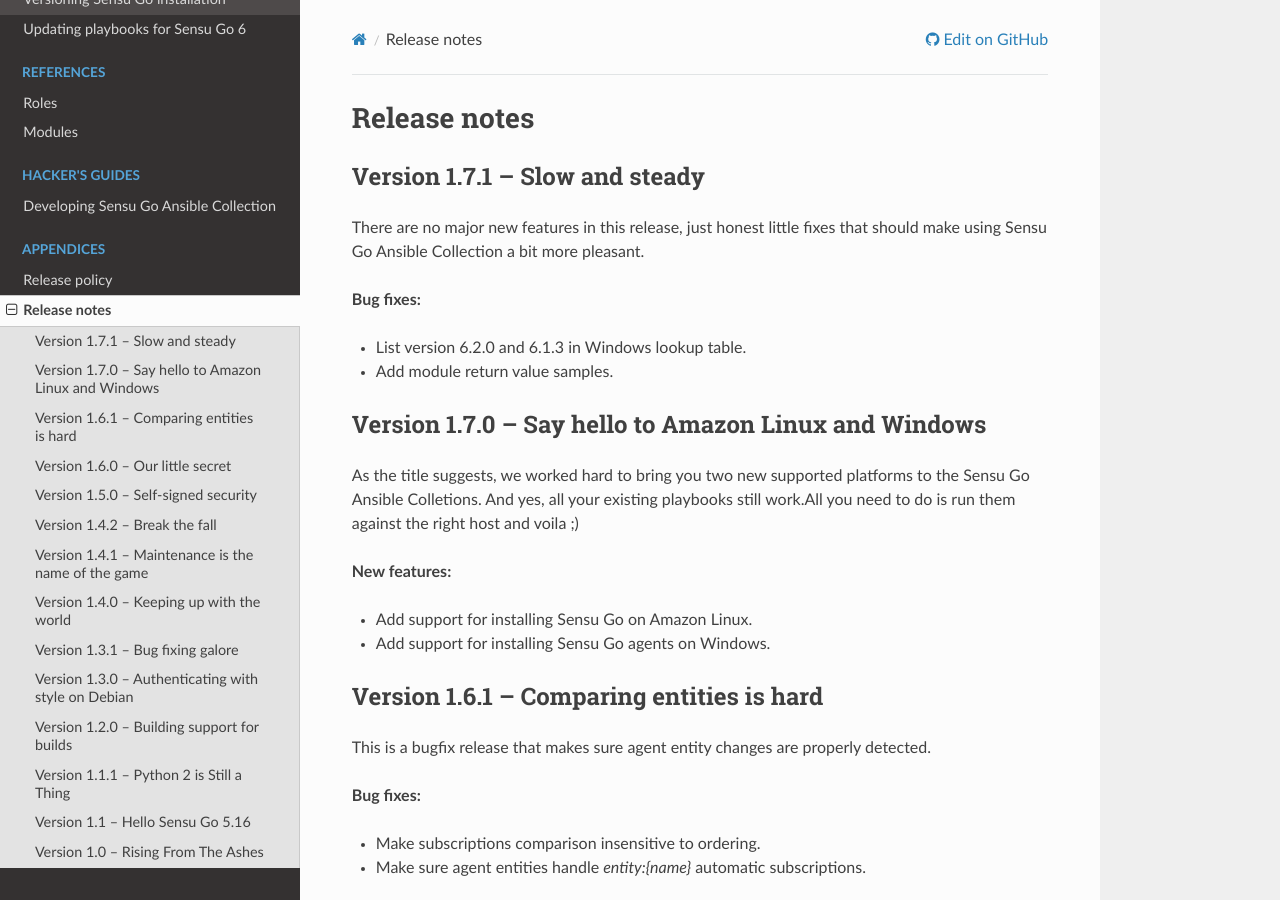
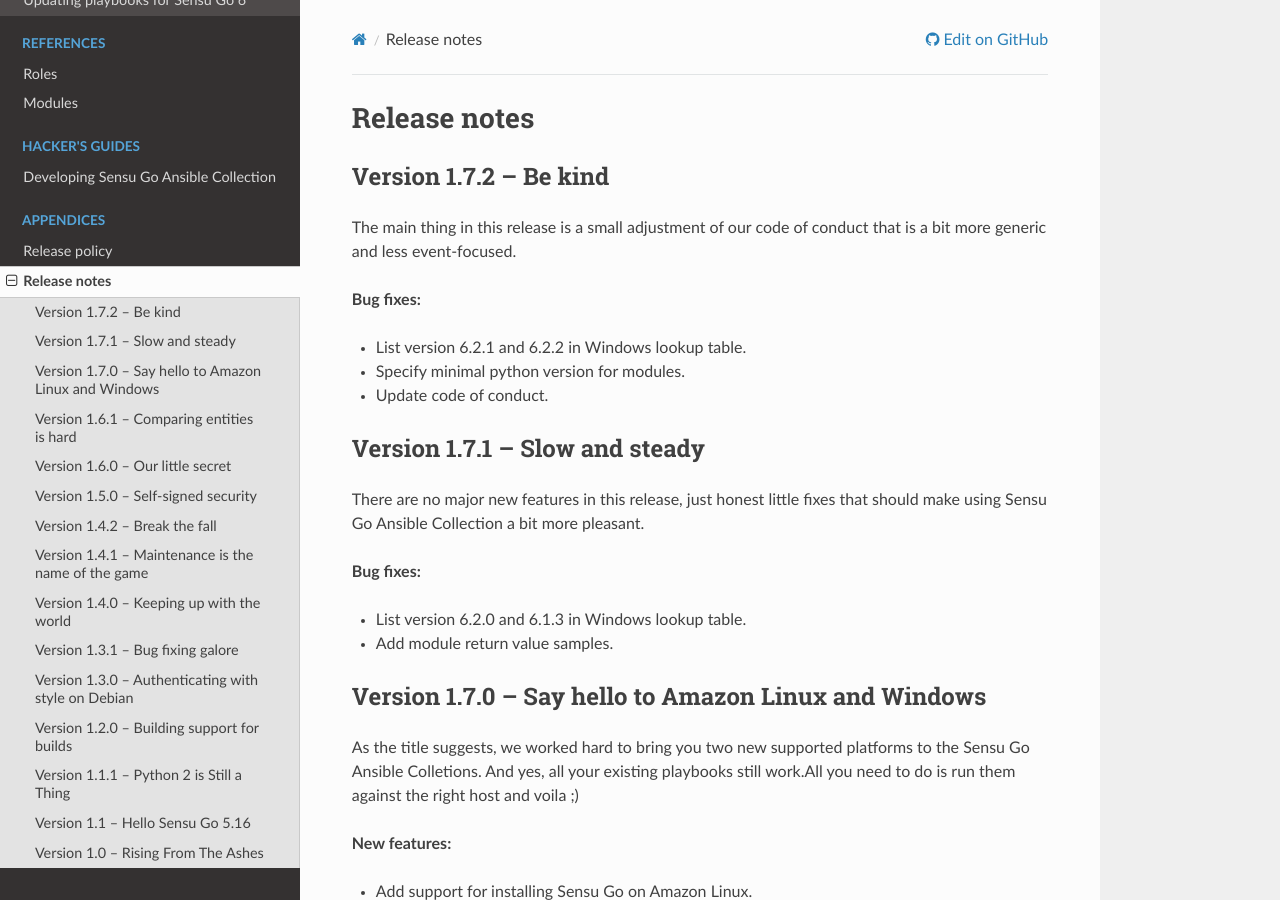
Before and after one commit to sensu/sensu-go-ansible, a Sphinx documentation site: the page built from docs/source/release_notes.rst, in a window 1280 px wide and 900 px high. Built offline with Sphinx 7.4.7 and the Read the Docs theme 2.0.0, drawn with Linux system fonts in a browser that asks for light colours.

Commit message:
Prepare for release 1.7.2

```diff
--- a/docs/source/release_notes.rst
+++ b/docs/source/release_notes.rst
@@ -1,5 +1,18 @@
 Release notes
 =============
+
+Version 1.7.2 -- Be kind
+------------------------
+
+The main thing in this release is a small adjustment of our code of conduct
+that is a bit more generic and less event-focused.
+
+**Bug fixes:**
+
+* List version 6.2.1 and 6.2.2 in Windows lookup table.
+* Specify minimal python version for modules.
+* Update code of conduct.
+
 
 Version 1.7.1 -- Slow and steady
 --------------------------------
--- a/galaxy.yml
+++ b/galaxy.yml
@@ -1,6 +1,6 @@
 namespace: sensu
 name: sensu_go
-version: 1.7.1
+version: 1.7.2
 
 authors:
   - Paul Arthur <paul.arthur@flowerysong.com> (@flowerysong)
```
Also changed, not shown: 1 other file.
